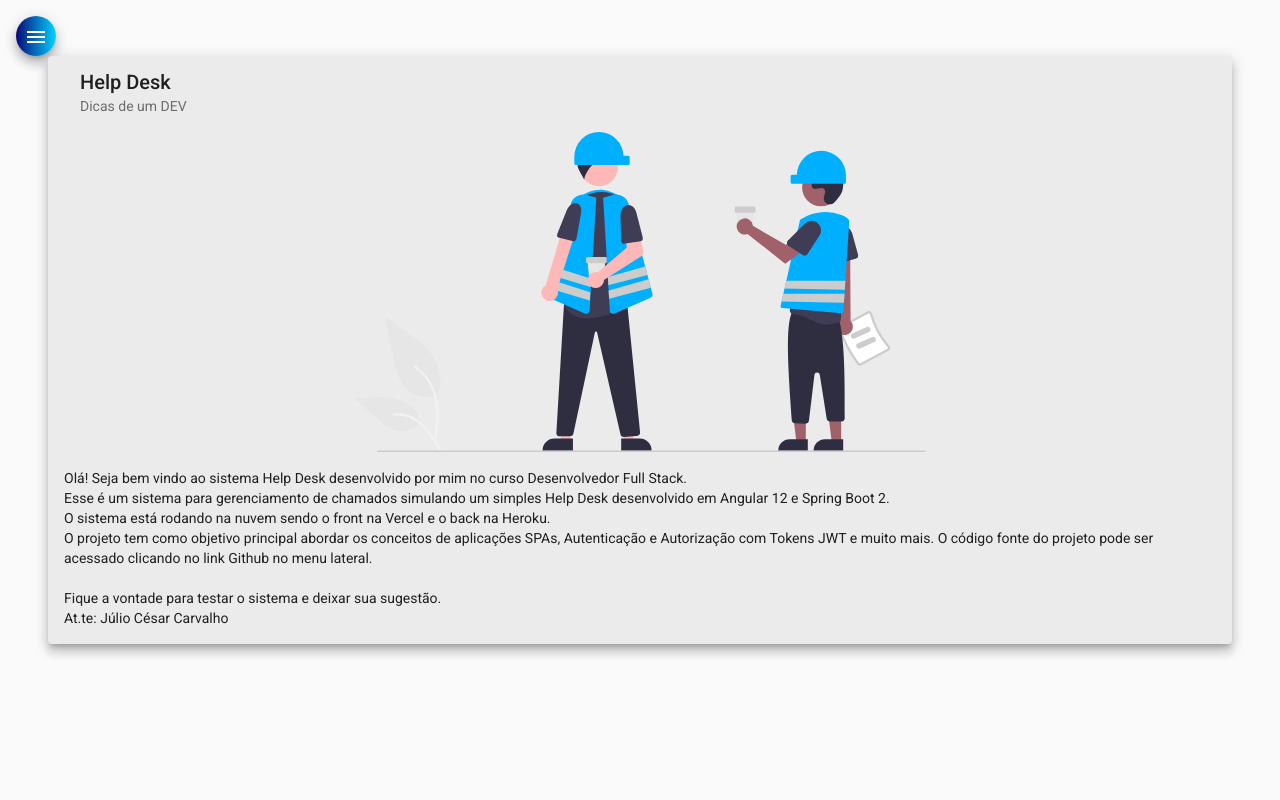
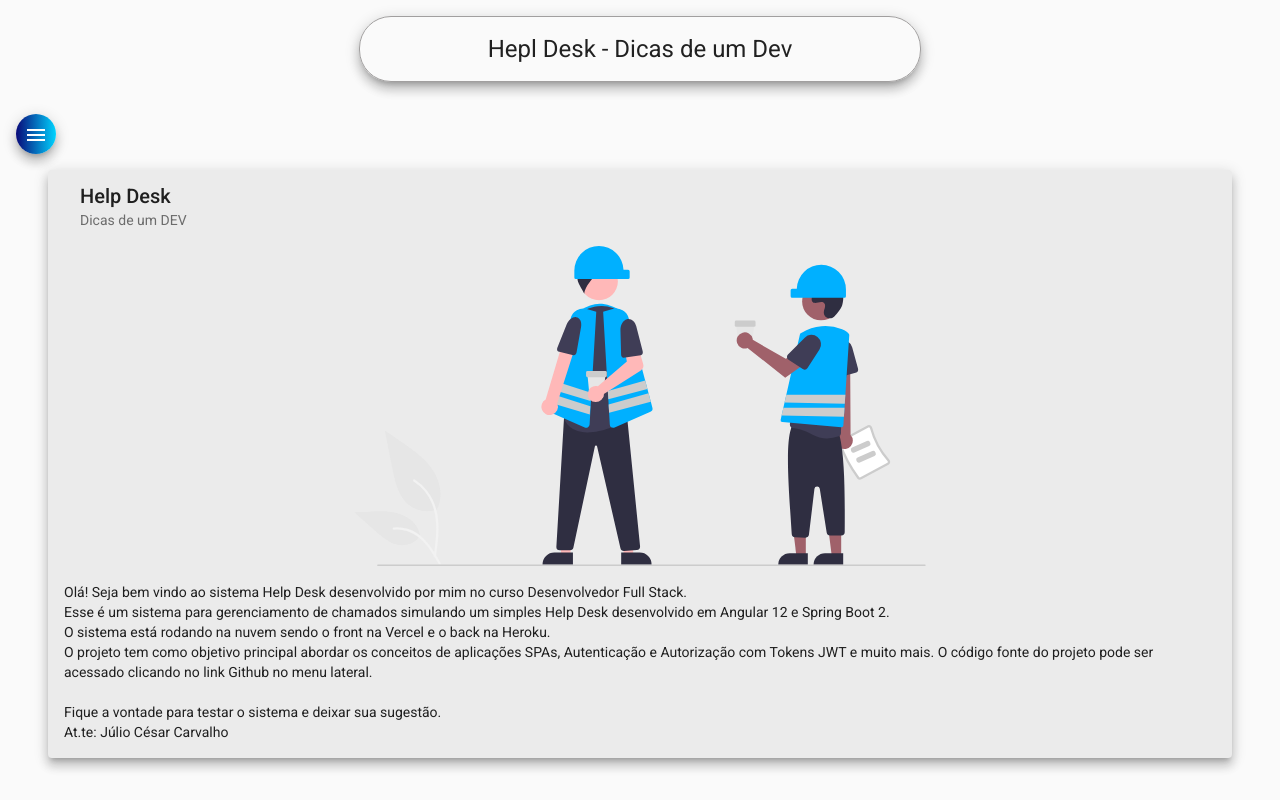
Before and after one commit to juliocarvalho2019/helpdesk-front, an Angular app: page /home in a window 1280 px wide. Built offline with nearby package versions, Linux system fonts and the light colour scheme.

Commit message:
Feat: HTML e CSS para Header

```diff
--- a/src/app/components/header/header.component.css
+++ b/src/app/components/header/header.component.css
@@ -0,0 +1,13 @@
+.container{
+    display: flex;
+    align-items: center;
+    justify-content: center;
+
+}
+
+h1{
+    margin-top: 1rem;
+    border: 1px solid rgb(161,159,159);
+    padding: 1rem 10%;
+    border-radius: 2rem;
+}
--- a/src/app/components/header/header.component.html
+++ b/src/app/components/header/header.component.html
@@ -1 +1,3 @@
-<p>header works!</p>
+<div class="container">
+    <h1 class="mat-elevation-z8">Hepl Desk - Dicas de um Dev</h1>
+</div>
--- a/src/app/components/home/home.component.css
+++ b/src/app/components/home/home.component.css
@@ -1,6 +1,6 @@
 .card {
     width: 90%;
-    margin: auto;
+    margin: 1rem auto;
     background-color: rgb(235, 235, 235);
 }
 
--- a/src/app/components/nav/nav.component.html
+++ b/src/app/components/nav/nav.component.html
@@ -26,6 +26,7 @@
     </mat-drawer>
 
     <div class="sidenav-content">
+        <app-header></app-header>
       <button class="menu mat-elevation-z8" (click)="drawer.toggle()" mat-icon-button>
         <mat-icon>menu</mat-icon>
       </button>
```
